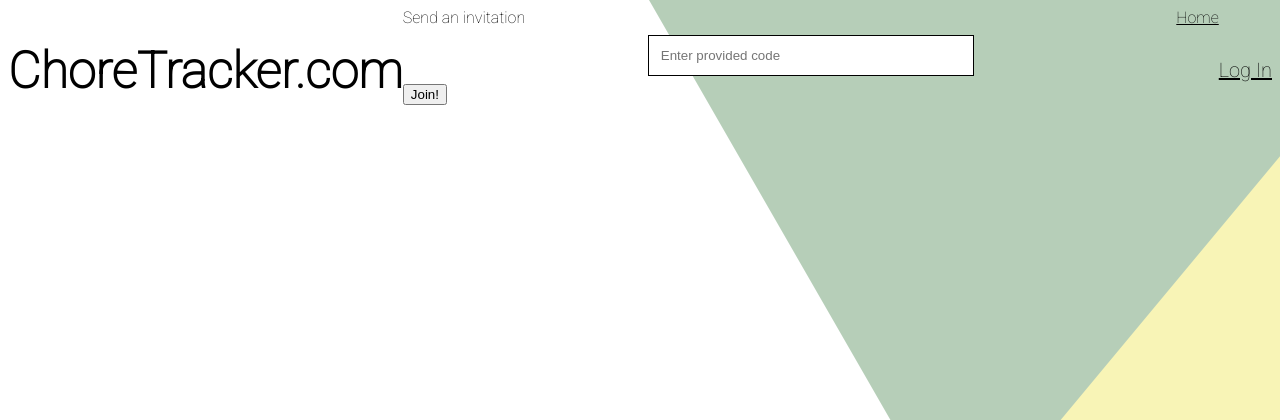
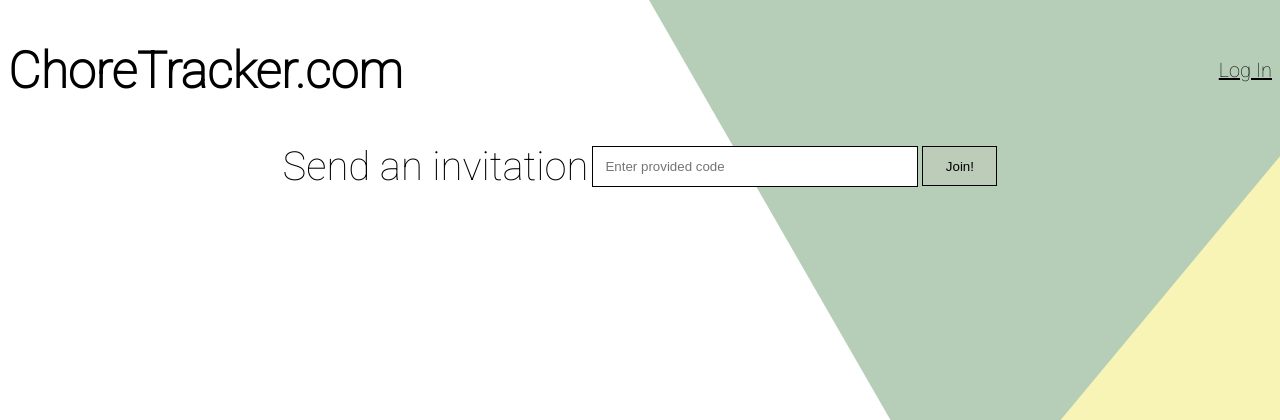
Before and after one commit to Risch1997/IIT-Project, a PHP site: page /join.php in a window 1280 px wide. Shown: the top 420 px of the page. Run offline with PHP 8.4, Linux system fonts and the light colour scheme.

Commit message:
Edited join.php

```diff
--- a/join.php
+++ b/join.php
@@ -1,12 +1,12 @@
 <?php include('includes/top.php'); ?>
 <html>
 	<body>
-		<label style="float:right"><a href="home.php">Home</a></label>
-		<div id="join">
+
+		<table id="join">
 			<td><label for="join">Send an invitation</label></td>
-			<td><input type="text" name="join" placeholder="Enter provided code"></td>
-			<td><input type="submit" name="joingroup" value="Join!"></td>
-		</div>
+			<td><input type="text" name="join" placeholder="Enter provided code" style="display:block; clear:none; position: relative;"></td>
+			<td><input type="submit" name="joingroup" value="Join!" class="submit"></td>
+		</table>
 
 	</body>
 </html>
--- a/resources/functions/config.php
+++ b/resources/functions/config.php
@@ -6,7 +6,7 @@ $db_config = array(
     'name'    =>  'choretracker',
     'host'    =>  'localhost',
     'user'    =>  'root',
-    'pass'    =>  ''
+    'pass'    =>  'password'
 );
 
 ?>
--- a/resources/functions/functions.php
+++ b/resources/functions/functions.php
@@ -9,9 +9,9 @@ function db_connect($select_db = true) {
 
     $db_config = array(
         'name'    =>  'choretracker',
-        'host'    =>  'localhost',
+        'host'    =>  'localhost:3366',
         'user'    =>  'root',
-        'pass'    =>  '5841156'
+        'pass'    =>  'password'
     );
 
     try {
@@ -30,6 +30,7 @@ function db_connect($select_db = true) {
             }
         }
     } catch(PDOException $e) {
+        echo $e;
         return false;
     }
 
--- a/style.css
+++ b/style.css
@@ -51,6 +51,8 @@ body{
 	color: black;
 	background-color: rgb(188,204,184);
 	border: 1px solid black;
+	width:75px;
+	height: 40px;
 }
 
 .submit a{
@@ -132,3 +134,10 @@ a:hover{
 table {
 	margin: 0 auto;
 }
+
+#join{
+	font-size: 40px;
+	display: table;
+	clear: both;
+
+}
```
